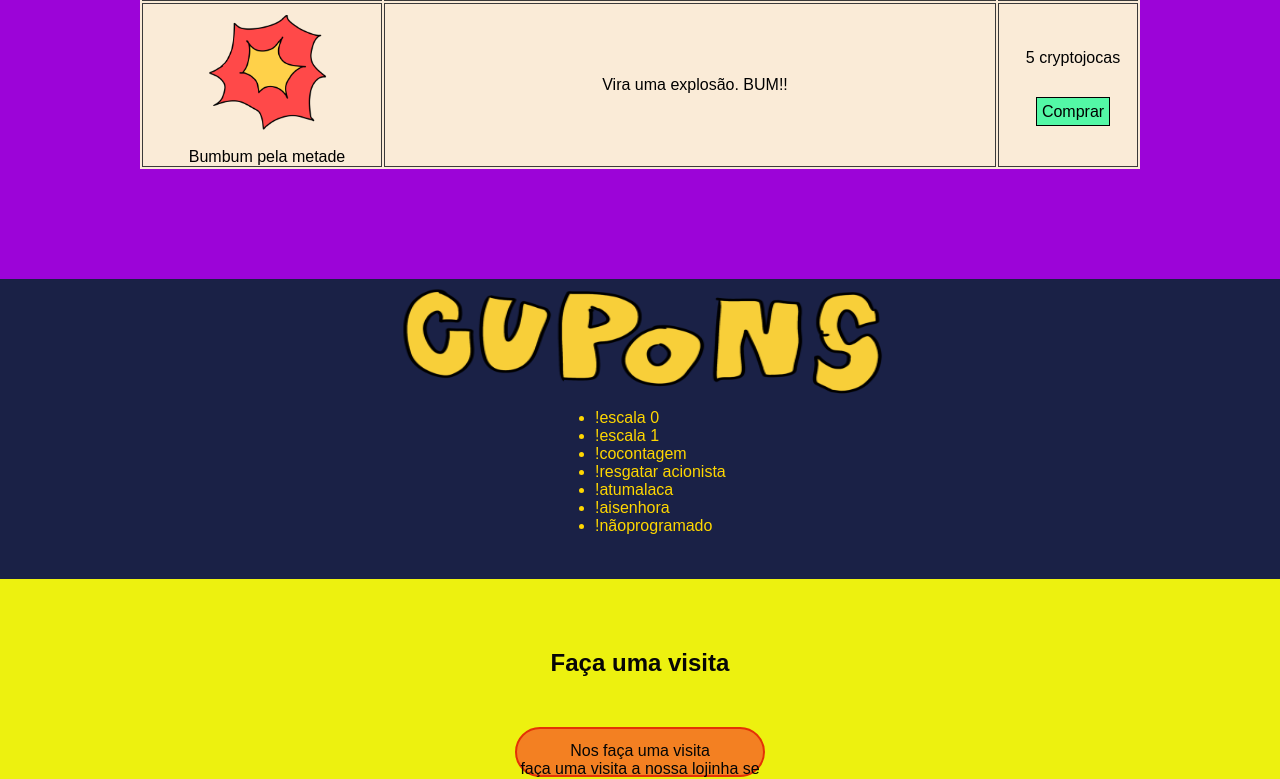
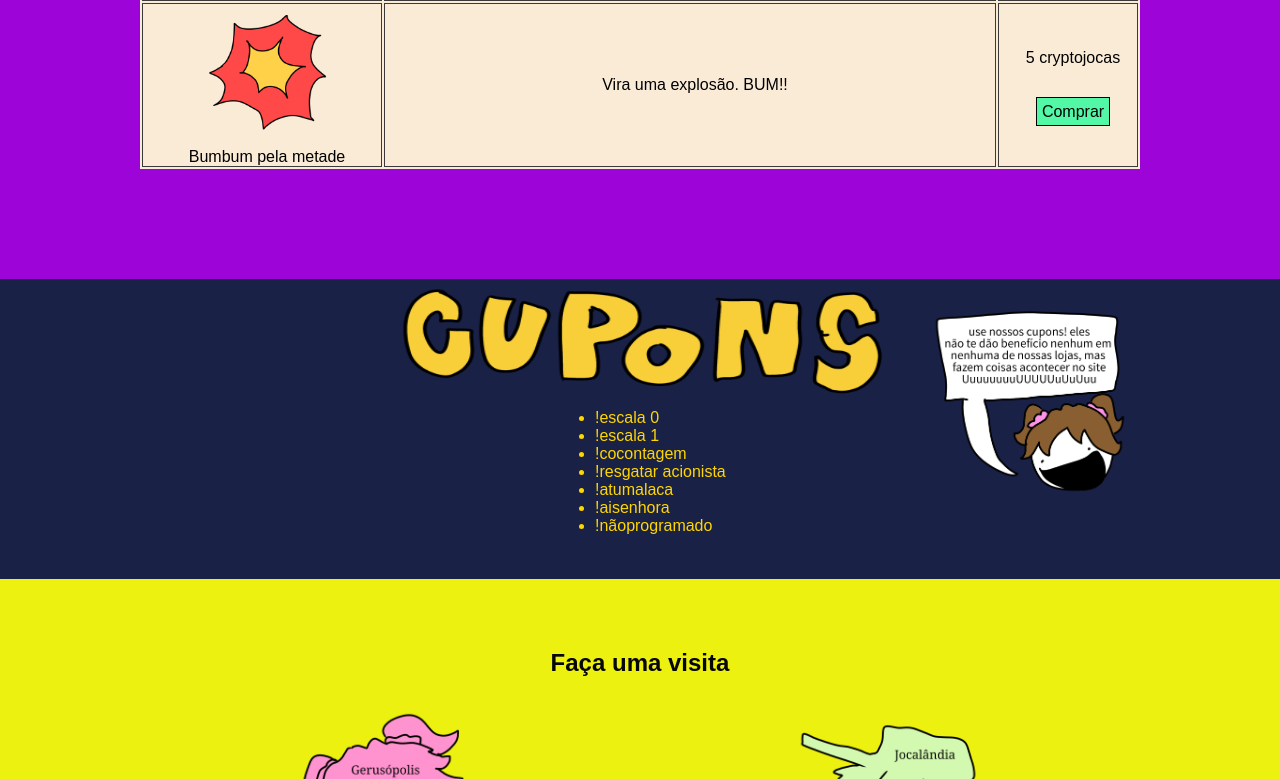
Before and after one commit to Filipe297/joca-retrospectiva, a plain HTML site: page index.html in a window 1280 px wide. Shown: the part 2021-2800 px from the top of the page. Drawn offline with Linux system fonts and the light colour scheme; some packages are replaced by stand-ins of ours.

Commit message:
update
new

```diff
--- a/css/style.css
+++ b/css/style.css
@@ -354,6 +354,7 @@ td{
 /* Aqui estou começando a sessão de número 4! */
 
 section.sessao4{
+	width: 100%;
 	height: auto;
 	min-height: 400px;
 	background-color: rgb(26 33 70);
@@ -370,14 +371,14 @@ section.sessao4 h2{
 .sessao4 .btn-wrapper{
 	width: 70%;
 	margin:0 auto ;
+	text-align: center;
 	/* background-color: #000000; */
 }
 
 .sessao4 .btn-wrapper div{
-	width: 100%;
+	width: 33%;
 	height: 30px;
-	text-align: center;
-	display: block;
+	display: inline-block;
 	/* background-color: #0234be; */
 }
 
--- a/index.html
+++ b/index.html
@@ -81,6 +81,7 @@
 <section id="Mensagem" class="sessao1">
 	<div class="container">
 		<section class="mosaico">
+			<img src="/imagens/pessoa2.webp" style="width: 200px; position: absolute; top: 800px; right: 5px;">
 			<br>
 			<table width="500">
 				<tr>
@@ -146,6 +147,7 @@
 <section class="sessao2">
 	<div class="container">
 		<h2></h2>
+		<img src="/imagens/menina.webp" style="width: 200px; position: absolute; top: 2310px; right: 150px;">
 		<ul class="texto-sessao1">
 			<li>!escala 0</li>
 			<li>!escala 1</li>
@@ -155,8 +157,10 @@
 			<li>!aisenhora</li>
 			<li>!nãoprogramado</li>
 		</ul>
-		<!-- <img src="imagens/mockup.jpg" /> -->
+
+
 		<div class="clear"></div>
+
 	</div><!--container-->
 </section><!--sessao2-->
 
@@ -168,17 +172,19 @@
 </section><!--sessao3-->
 
 <section id="contato" class="sessao4" style="background-color:#edf10f ;">
-		<h2>Faça uma visita</h2>
-		<div class="btn-wrapper">
-		<div>
-			<h2></h2>
-		<div class="btn-wrapper">
-			<div>
-				<a href="https://www.google.com/maps/place/Beco+da+estrovenga/@-8.2254824,-34.9453549,17z/data=!3m1!4b1!4m6!3m5!1s0x7aae7844b9dbf13:0x74c0fb7f28fb4b59!8m2!3d-8.2254824!4d-34.94278!16s%2Fg%2F11rtndt7b5?entry=ttu" target="_blank"><div class="iconeE" style="color: rgb(5, 5, 5);"> Nos faça uma visita<br><span>faça uma visita a nossa lojinha se não eu vou te exterminar seu maldito miseravel morra desgraça, não estou brincando</span> </div></a>
+			<h2>Faça uma visita</h2>
+
+			<div class="btn-wrapper">
+				<img src="/imagens/pessoa1.webp" alt="" style="width: 200px;">
+				<div>
+					<a href="https://www.google.com/maps/place/Beco+da+estrovenga/@-8.2254824,-34.9453549,17z/data=!3m1!4b1!4m6!3m5!1s0x7aae7844b9dbf13:0x74c0fb7f28fb4b59!8m2!3d-8.2254824!4d-34.94278!16s%2Fg%2F11rtndt7b5?entry=ttu" target="_blank"><div class="iconeE" style="color: rgb(5, 5, 5);"> Nos faça uma visita<br><span>faça uma visita a nossa lojinha se não eu vou te exterminar seu maldito miseravel morra desgraça, não estou brincando</span> </div></a>
+				</div>
+				<img src="/imagens/pessoa.webp" alt="" style="width: 200px;">
 			</div>
-
-		<div>
-		<div class="clear"></div>
+			<div class="clear"></div>
+			<div style="margin: 120px 0px; text-align: center;">
+				<p>Temos sede na Casa do Caralho, Puta que te Pariu, Casa da Mãe Joana e mais...</p>
+			</div>
 	</div><!--container-->
 </section><!--sessao4-->
 
```
Also changed, not shown: imagens/menina.webp (added), imagens/pessoa.webp (added), imagens/pessoa1.webp (added), imagens/pessoa2.webp (added).
